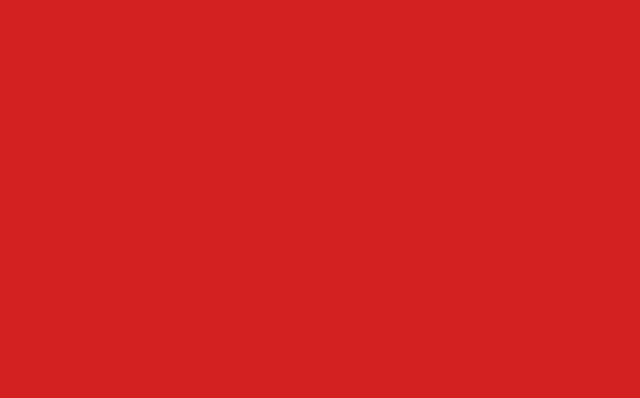
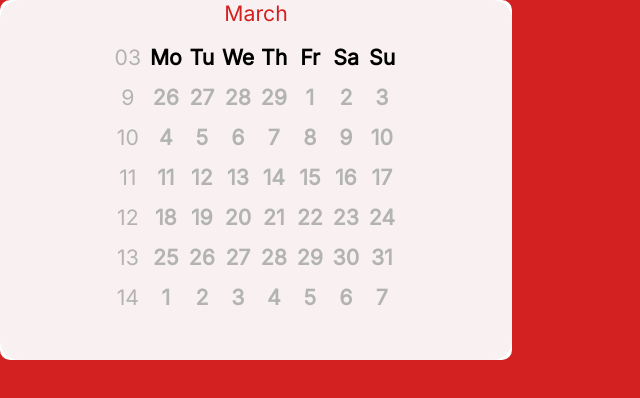
Before and after one commit to Aplikacja-Bazodanowa-L09-1/DbApp---Frontend, a React (Create React App) app in the folder front/: page /calendarpane in a window 1280 px wide. Before the commit this address had no page. Shown: the top 398 px of the page, without its empty margins (0-640 px from the left). Built offline with nearby package versions, Linux system fonts and the light colour scheme.

Commit message:
Inserted Calendar into CalendarPane

```diff
--- a/front/src/App.js
+++ b/front/src/App.js
@@ -7,22 +7,35 @@ import Main from './Component/Main';
 import RemindPassword from './Component/RemindPassword';
 
 import Calendar from './Component/Calendar';
+import CalendarPane from './Component/CalendarPane';
+import NavBar from './Component/NavBar';
+import NoticesPane from './Component/NoticesPane';
+import ProfilePane from './Component/ProfilePane';
+import StatisticsPane from './Component/StatisticsPane';
 import TeamStatistic from './Component/TeamStatistic';
+import SurveyPane from './Component/SurveyPane';
+
 
 function App() {
   return (
     <div>
       <BrowserRouter>
         <Routes>
-
-          <Route path='calendar/' Component={Calendar} />
-          <Route path='teamstatistic/' Component={TeamStatistic} />
-
           <Route path='/' Component={Menu} />
           <Route path='login/' Component={Login} />
           <Route path='reset_password/:token' Component={ResetPassword} />
           <Route path='main/' Component={Main}/>
           <Route path='remind-password/' Component={RemindPassword}/>
+
+          <Route path='calendar/' Component={Calendar} />
+          <Route path='calendarpane/' Component={CalendarPane} />
+          <Route path='navbar/' Component={NavBar} />
+          <Route path='noticespane/' Component={NoticesPane} />
+          <Route path='profilepane/' Component={ProfilePane} />
+          <Route path='statisticspane/' Component={StatisticsPane} />
+          <Route path='teamstatistic/' Component={TeamStatistic} />
+          <Route path='surveypane/' Component={SurveyPane} />
+
         </Routes>
       </BrowserRouter>
     </div>
--- a/front/src/Component/CalendarPane.js
+++ b/front/src/Component/CalendarPane.js
@@ -1,10 +1,10 @@
 import '../Style/CalendarPane.css'
+import Calendar from './Calendar';
 
 const CalendarPane = () => {
-
      return (
         <div id="calPane">
-        Tu będzie kalendarz
+            <Calendar />
         </div>
     );
 }
--- a/front/src/Style/Calendar.css
+++ b/front/src/Style/Calendar.css
@@ -6,12 +6,11 @@ body {
 
 .calendar {
   border-radius: 20px;
-  width: 474px;
-  height: 407px;
+  min-height: 45vh;
+  width: 40vw;
   background-color:#F9F1F1;
   font-family: 'Inter';
   font-size: 21.26px;
-  float:right;
   text-align: center;
 }
 
```
